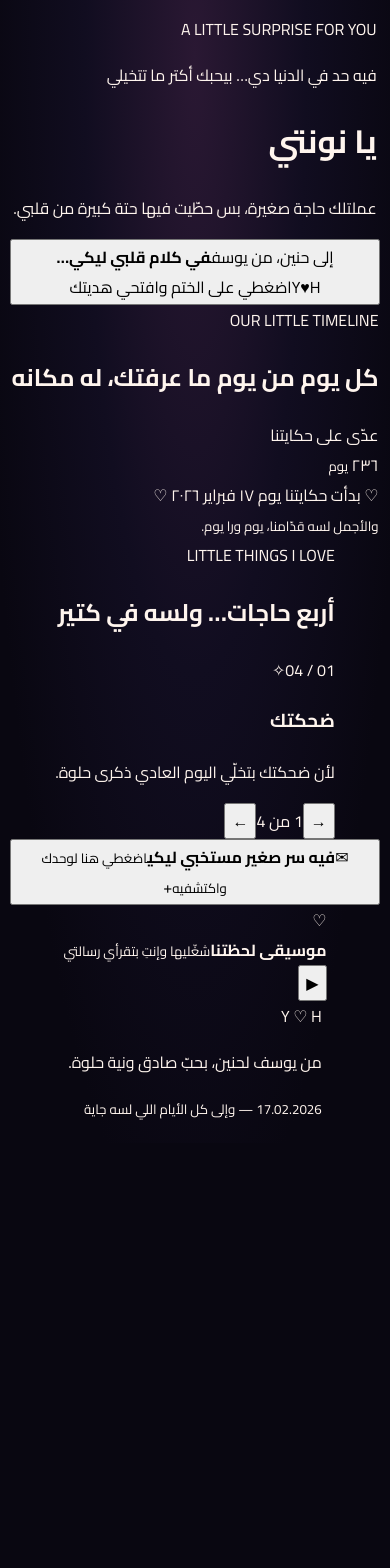
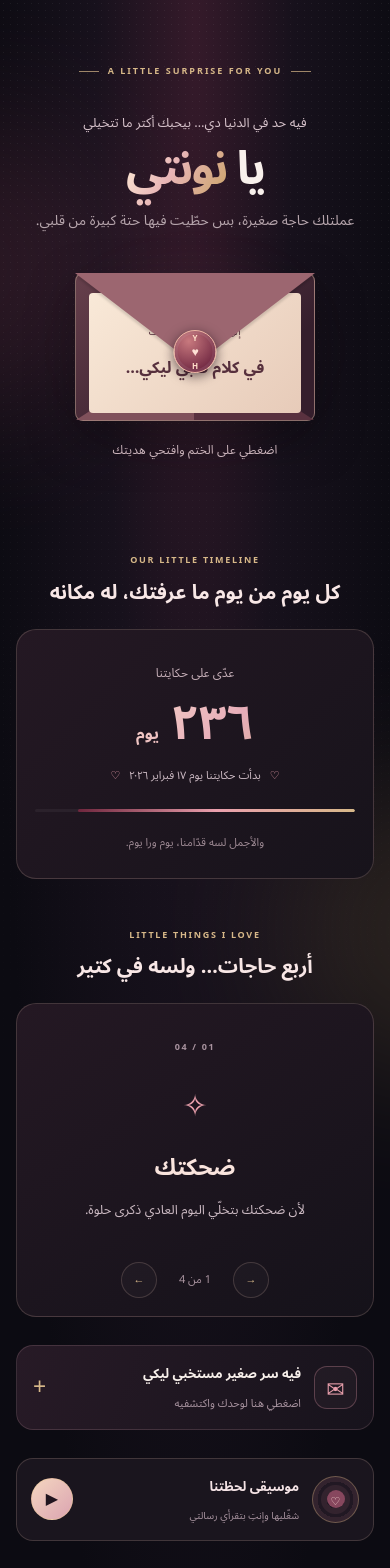
Before and after one commit to 2ed-code/Hansen-gift-from-daddy-, a React (Vite) app: page / in a window 390 px wide. Shown: the top 1568 px of the page. Before the commit the page ends 1143 px from the top, so only its background shows below. Built offline with nearby package versions, Linux system fonts and the light colour scheme.

Commit message:
Create premium mobile-first cinematic romantic theme

```diff
--- a/src/styles.css
+++ b/src/styles.css
@@ -1,107 +1,128 @@
-@import url('https://fonts.googleapis.com/css2?family=Cairo:wght@400;500;600;700;800;900&display=swap');
-
 :root {
-  font-family: 'Cairo', system-ui, sans-serif; color: #fff5ee; background: #090711;
-  font-synthesis: none; text-rendering: optimizeLegibility; -webkit-font-smoothing: antialiased;
-  --gold: #f5d49a; --gold-bright: #ffe6b5; --rose: #ff9db7; --muted: #c8b7c9;
+  color-scheme: dark;
+  font-family: "Cairo", "Noto Sans Arabic", system-ui, sans-serif;
+  font-synthesis: none;
+  text-rendering: optimizeLegibility;
+  -webkit-font-smoothing: antialiased;
+  --ink: #f8f0eb;
+  --muted: #b7a6ad;
+  --rose: #eaa0ad;
+  --rose-light: #ffd5d8;
+  --wine: #6f263d;
+  --gold: #d7b889;
+  --line: rgba(232, 194, 181, .19);
 }
 * { box-sizing: border-box; }
-html { min-width: 320px; background: #090711; }
-body { margin: 0; min-width: 320px; min-height: 100vh; }
-button { font: inherit; }
-button:focus-visible { outline: 2px solid var(--gold-bright); outline-offset: 4px; }
+html { min-width: 320px; background: #0c0b12; scroll-behavior: smooth; }
+body { margin: 0; min-width: 320px; min-height: 100vh; background: #0c0b12; }
+button { font: inherit; -webkit-tap-highlight-color: transparent; }
+button:focus-visible { outline: 2px solid var(--rose-light); outline-offset: 4px; }
 .page-shell {
-  position: relative; isolation: isolate; min-height: 100svh; overflow: hidden;
-  display: flex; flex-direction: column; align-items: center; justify-content: center;
-  padding: clamp(18px, 4vw, 48px) 14px 22px;
-  background: radial-gradient(ellipse at 50% 5%, #2a1833 0%, #110d20 40%, #090711 78%);
+  position: relative; isolation: isolate; min-height: 100svh; overflow: clip;
+  padding: 38px 16px 28px; color: var(--ink);
+  background: radial-gradient(ellipse at 50% 2%, #351a2a 0%, #17111c 36%, #0c0b12 76%);
 }
-.ambient { position: fixed; z-index: -2; width: 44vw; height: 44vw; min-width: 260px; min-height: 260px; border-radius: 50%; filter: blur(80px); opacity: .18; pointer-events: none; }
-.ambient-one { top: -12%; right: -8%; background: #a64c79; animation: ambient-drift 18s ease-in-out infinite alternate; }
-.ambient-two { bottom: -15%; left: -12%; background: #a87837; animation: ambient-drift 22s ease-in-out infinite alternate-reverse; }
-.star-field { position: fixed; inset: 0; z-index: -1; pointer-events: none; overflow: hidden; }
-.star { position: absolute; left: var(--x); top: var(--y); width: 3px; height: 3px; border-radius: 50%; background: #ffe6b5; opacity: .2; box-shadow: 0 0 10px #ffd9a0; animation: twinkle 3.8s ease-in-out var(--delay) infinite; }
-.love-card {
-  width: min(100%, 720px); position: relative; padding: clamp(22px, 5vw, 48px);
-  border: 1px solid rgba(245, 212, 154, .36); border-radius: clamp(24px, 5vw, 42px);
-  background: linear-gradient(150deg, rgba(31, 21, 39, .92), rgba(15, 12, 25, .94));
-  box-shadow: 0 24px 100px #0007, inset 0 1px 0 #fff1, 0 0 50px #a64c7912;
-  backdrop-filter: blur(18px); animation: card-enter .9s cubic-bezier(.2,.75,.2,1) both;
+.night-glow { position: absolute; z-index: -1; width: 300px; height: 300px; border-radius: 50%; pointer-events: none; opacity: .15; filter: blur(70px); }
+.glow-a { top: 120px; left: -180px; background: #d45e84; }
+.glow-b { top: 780px; right: -190px; background: #d4a86d; }
+.grain { position: absolute; inset: 0; z-index: -1; pointer-events: none; opacity: .06; background-image: radial-gradient(#fff 0.5px, transparent 0.5px); background-size: 7px 7px; mask-image: linear-gradient(to bottom, black, transparent 65%); }
+.intro, .surprise-stage, .reveal-panel, .time-section, .reasons-section, .secret-section, .music-card, .page-footer { width: min(100%, 560px); margin-inline: auto; }
+.intro { text-align: center; padding: 12px 4px 0; }
+.top-label { display: inline-flex; align-items: center; justify-content: center; gap: 9px; color: var(--gold); font: 700 9px/1.4 system-ui, sans-serif; letter-spacing: .22em; }
+.top-label i { width: 20px; height: 1px; background: var(--gold); opacity: .7; }
+.arabic-kicker { margin: 25px 0 3px; color: #d8c4cc; font-size: 13px; }
+.intro h1 { margin: 0; font-size: clamp(46px, 12vw, 76px); font-weight: 900; line-height: 1.28; letter-spacing: -.045em; }
+.intro h1 em { color: transparent; font-style: normal; background: linear-gradient(120deg, #fff2d9 8%, #e8b5b6 48%, #cda56d 90%); -webkit-background-clip: text; background-clip: text; }
+.intro-copy { margin: 8px 0 0; color: var(--muted); font-size: 14px; line-height: 1.9; }
+.surprise-stage { display: grid; place-items: center; min-height: 270px; padding: 4px 0 14px; }
+.envelope-button { position: relative; width: min(300px, 84vw); min-height: 225px; display: flex; flex-direction: column; align-items: center; justify-content: center; gap: 17px; padding: 8px 0 0; border: 0; color: var(--ink); background: transparent; cursor: pointer; }
+.envelope-glow { position: absolute; width: 190px; height: 120px; top: 38px; background: #e68fa71c; filter: blur(32px); border-radius: 50%; transition: opacity .35s ease; }
+.envelope { position: relative; display: block; width: 240px; max-width: 82vw; height: 148px; perspective: 800px; filter: drop-shadow(0 18px 24px #0005); }
+.envelope-back { position: absolute; inset: 0; border: 1px solid #e5c7ad70; border-radius: 8px; background: linear-gradient(140deg, #67404c, #351e2c 72%); }
+.envelope-back::before, .envelope-back::after { content: ""; position: absolute; bottom: 0; width: 0; height: 0; border-top: 78px solid transparent; }
+.envelope-back::before { left: 0; border-right: 120px solid #80515b; }
+.envelope-back::after { right: 0; border-left: 120px solid #59313f; }
+.envelope-paper { position: absolute; z-index: 1; left: 14px; right: 14px; bottom: 8px; height: 120px; display: flex; flex-direction: column; justify-content: center; align-items: center; gap: 9px; padding: 12px; border-radius: 4px; color: #57303d; background: linear-gradient(135deg, #f9e9d8, #e7cbb9); transition: transform .65s cubic-bezier(.2,.8,.2,1); }
+.envelope-paper span { font-size: 10px; letter-spacing: .06em; }
+.envelope-paper b { font-size: 16px; }
+.envelope-flap { position: absolute; z-index: 3; inset: 0 0 auto; height: 0; border-left: 120px solid transparent; border-right: 120px solid transparent; border-top: 92px solid #9c6670; transform-origin: top center; transition: transform .6s ease, filter .6s ease; filter: drop-shadow(0 3px 1px #0002); }
+.wax-seal { position: absolute; z-index: 4; top: 57px; left: 50%; transform: translateX(-50%); width: 43px; height: 43px; display: grid; place-items: center; border: 1px solid #eeb7a5; border-radius: 50%; color: #ffdfc9; background: radial-gradient(circle at 35% 25%, #c8797e, #762d46 72%); box-shadow: 0 3px 12px #1b0d16a6, inset 0 0 0 3px #ffffff13; font: 600 8px/1 system-ui, sans-serif; transition: opacity .2s ease, transform .4s ease; }
+.wax-seal span { margin: 0 1px; color: #ffe1d5; font-size: 12px; }
+.envelope-hint { color: #e2c9d1; font-size: 12px; letter-spacing: .015em; }
+.envelope-button.is-open .envelope-paper { transform: translateY(-68px); }
+.envelope-button.is-open .envelope-flap { transform: rotateX(180deg); }
+.envelope-button.is-open .wax-seal { opacity: 0; transform: translate(-50%, -12px) scale(.75); }
+.envelope-button:active .envelope { transform: scale(.985); }
+.reveal-panel { margin: 0 auto 48px; padding: clamp(23px, 6vw, 38px); border: 1px solid #d5b58e42; border-radius: 20px; background: linear-gradient(145deg, #251923eF, #17121ceF); box-shadow: 0 18px 55px #0003; animation: rise-in .55s ease both; }
+.section-eyebrow { color: var(--gold); font: 700 9px/1.7 system-ui, sans-serif; letter-spacing: .19em; text-align: center; }
+.reveal-panel h2 { margin: 12px 0 18px; color: #ffe5df; font-size: clamp(21px, 5vw, 27px); line-height: 1.65; text-align: center; }
+.reveal-panel p { margin: 13px 0; color: #e0d0d5; font-size: 14px; line-height: 2.1; }
+.letter-end { display: flex; justify-content: space-between; gap: 12px; align-items: center; margin-top: 22px; padding-top: 17px; border-top: 1px solid var(--line); color: var(--rose-light); font-size: 13px; }
+.letter-end b { color: var(--gold); }
+.time-section, .reasons-section { margin-top: 48px; text-align: center; }
+.time-section > h2, .reasons-section > h2 { margin: 9px 0 20px; font-size: clamp(20px, 5vw, 25px); line-height: 1.6; color: #f8e7e6; }
+.counter-card { padding: 25px 18px 20px; border: 1px solid var(--line); border-radius: 20px; background: linear-gradient(135deg, #241823, #17131b); box-shadow: 0 15px 42px #0002, inset 0 1px #fff08; }
+.counter-caption { color: #c6afb8; font-size: 12px; }
+.counter-number { margin: 3px 0 7px; color: transparent; background: linear-gradient(130deg, #fff0d4, #e7adb9 60%, #d4b37c); -webkit-background-clip: text; background-clip: text; font-size: clamp(48px, 12vw, 68px); font-weight: 900; line-height: 1.35; font-variant-numeric: tabular-nums; }
+.counter-number small { font-size: 16px; font-weight: 600; }
+.counter-date { display: flex; flex-wrap: wrap; align-items: center; justify-content: center; gap: 9px; color: #cdbbc4; font-size: 11px; }
+.counter-date span { color: var(--rose); }
+.counter-progress { height: 3px; margin: 22px 0 12px; border-radius: 4px; overflow: hidden; background: #ffffff0c; }
+.counter-progress span { display: block; height: 100%; border-radius: inherit; background: linear-gradient(90deg, var(--wine), var(--rose), var(--gold)); transition: width .5s ease; }
+.counter-footnote { color: #9f8b95; font-size: 11px; }
+.reason-card { padding: 24px 20px 18px; border: 1px solid var(--line); border-radius: 20px; background: linear-gradient(145deg, #241823, #15121a); animation: soft-in .25s ease both; }
+.reason-number { color: #a9939f; font: 700 9px/1.5 system-ui, sans-serif; letter-spacing: .18em; }
+.reason-symbol { display: block; margin: 13px 0 4px; color: var(--rose); font-size: 30px; }
+.reason-card h3 { margin: 5px 0; color: #f9e4dd; font-size: 23px; }
+.reason-card p { min-height: 48px; margin: 6px 0 16px; color: #cdbbc4; font-size: 13px; line-height: 1.9; }
+.reason-controls { display: flex; justify-content: center; align-items: center; gap: 22px; color: #a9939f; font-size: 11px; }
+.reason-controls button { width: 36px; height: 36px; border: 1px solid var(--line); border-radius: 50%; color: var(--gold); background: #ffffff06; cursor: pointer; }
+.reason-controls button:active { transform: scale(.94); }
+.secret-section { margin-top: 28px; }
+.secret-toggle { display: flex; align-items: center; gap: 13px; width: 100%; min-height: 76px; padding: 14px 16px; text-align: right; color: var(--ink); border: 1px solid #d6a4b12e; border-radius: 17px; background: linear-gradient(110deg, #271a26, #17131c); cursor: pointer; }
+.secret-icon { flex: 0 0 43px; height: 43px; display: grid; place-items: center; border: 1px solid #eaa0ad4a; border-radius: 13px; color: var(--rose); background: #eaa0ad0b; font-size: 22px; }
+.secret-toggle > span:nth-child(2) { flex: 1; display: flex; flex-direction: column; gap: 4px; }
+.secret-toggle b { font-size: 13px; }
+.secret-toggle small { color: #a994a0; font-size: 11px; }
+.secret-arrow { color: var(--gold); font-size: 23px; }
+.secret-note { margin-top: 10px; padding: 21px; border: 1px solid var(--line); border-radius: 16px; color: #dfcdd4; background: #1a151e; animation: rise-in .35s ease both; }
+.secret-star { display: block; color: var(--gold); text-align: center; font-size: 23px; }
+.secret-note p { margin: 10px 0; font-size: 13px; line-height: 2.1; }
+.secret-note b { display: block; margin-top: 12px; color: var(--rose-light); text-align: center; font-size: 12px; }
+.music-card { display: flex; align-items: center; gap: 13px; margin-top: 28px; padding: 14px; border: 1px solid var(--line); border-radius: 17px; background: #1a151e; }
+.vinyl { flex: 0 0 47px; height: 47px; display: grid; place-items: center; border: 1px solid #e8c58b54; border-radius: 50%; color: #f3c6d1; background: repeating-radial-gradient(circle, #33232e 0 5px, #211823 6px 9px); }
+.vinyl span { display: grid; place-items: center; width: 18px; height: 18px; border-radius: 50%; color: #ffdfd8; background: #87475e; font-size: 11px; }
+.vinyl.spinning { animation: spin 5s linear infinite; }
+.music-copy { flex: 1; display: flex; flex-direction: column; gap: 4px; }
+.music-copy b { color: #f4e3e5; font-size: 13px; }
+.music-copy small { color: #a994a0; font-size: 10px; }
+.play-button { flex: 0 0 42px; width: 42px; height: 42px; border: 1px solid #e8c58b6e; border-radius: 50%; color: #21151f; background: linear-gradient(135deg, #f4d6c0, #dba4b1); cursor: pointer; }
+.music-error { width: min(100%, 560px); margin: 10px auto; color: #ffcad5; font-size: 12px; text-align: center; }
+.page-footer { padding: 40px 0 18px; text-align: center; }
+.footer-mark { color: var(--gold); font: 700 14px/1.4 system-ui, sans-serif; letter-spacing: .08em; }
+.footer-mark span { color: var(--rose); padding: 0 5px; }
+.page-footer p { margin: 7px 0; color: #c3adb7; font-size: 12px; }
+.page-footer small { color: #766773; font: 10px/1.6 system-ui, sans-serif; letter-spacing: .04em; }
+.heart-rain { position: fixed; inset: 0; z-index: 10; overflow: hidden; pointer-events: none; }
+.falling-heart { position: absolute; top: -24px; color: var(--rose-light); text-shadow: 0 0 12px #eaa0ad77; animation: fall 2.3s ease-in forwards; }
+@keyframes fall { 0% { transform: translateY(0) rotate(0); opacity: 0; } 15% { opacity: .9; } 100% { transform: translateY(85vh) rotate(80deg); opacity: 0; } }
+@keyframes rise-in { from { opacity: 0; transform: translateY(12px); } to { opacity: 1; transform: translateY(0); } }
+@keyframes soft-in { from { opacity: .5; transform: translateY(4px); } to { opacity: 1; transform: translateY(0); } }
+@keyframes spin { to { transform: rotate(360deg); } }
+@media (min-width: 760px) {
+  .page-shell { padding-top: 52px; }
+  .surprise-stage { min-height: 300px; }
+  .envelope { transform: scale(1.08); }
 }
-.top-ornament { display: flex; align-items: center; justify-content: center; gap: 12px; color: var(--gold); font-size: 15px; }
-.top-ornament span { width: 58px; height: 1px; background: linear-gradient(90deg, transparent, #d7ad70); }
-.top-ornament span:last-child { transform: rotate(180deg); }
-.eyebrow { margin: 12px 0 4px; color: var(--muted); text-align: center; font-size: .8rem; letter-spacing: .04em; }
-.royal-names { text-align: center; }
-.royal-names h1 { display: flex; justify-content: center; align-items: center; gap: clamp(10px, 3vw, 22px); margin: 0; font-size: clamp(2rem, 7vw, 3.55rem); font-weight: 900; line-height: 1.4; }
-.royal-names h1 span { color: transparent; background: linear-gradient(130deg, #fff0ce, #d9ad70 58%, #fff0cf); background-clip: text; -webkit-background-clip: text; }
-.royal-names h1 b { font-size: .9em; color: var(--rose); font-weight: 500; animation: heartbeat 2s ease-in-out infinite; }
-.royal-names > p { margin: 2px 0 0; color: #d9c7d8; font-size: clamp(.86rem, 2.6vw, 1.05rem); }
-.heart-emblem { height: 148px; display: grid; place-items: center; position: relative; margin: 12px auto 2px; width: 190px; }
-.main-heart { display: block; color: #ff8eac; font-size: 76px; line-height: 1; text-shadow: 0 0 12px #ff6b9b99, 0 0 40px #ff6b9b55; animation: heartbeat 2.1s ease-in-out infinite; }
-.orbit { position: absolute; width: 108px; height: 108px; border: 1px solid #e5bc8355; border-radius: 50%; }
-.orbit-one { transform: scaleX(1.55) rotate(-28deg); animation: orbit-spin 16s linear infinite; }
-.orbit-two { transform: scaleX(1.55) rotate(52deg); border-color: #ff9db744; animation: orbit-spin 22s linear infinite reverse; }
-.tiny-spark { position: absolute; color: var(--gold-bright); font-size: 18px; }
-.spark-one { top: 19px; right: 34px; }
-.spark-two { bottom: 17px; left: 33px; color: var(--rose); }
-.days-counter { display: flex; justify-content: center; align-items: center; gap: 16px; width: fit-content; max-width: 100%; margin: 5px auto 25px; padding: 13px 25px; border: 1px solid #f5d49a55; border-radius: 22px; background: linear-gradient(120deg, #f5d49a0c, #ff9db710); box-shadow: inset 0 0 20px #fff1; }
-.counter-heart { color: var(--rose); font-size: 26px; }
-.days-counter > div { display: flex; flex-direction: column; align-items: center; }
-.days-number { color: var(--gold-bright); font-size: clamp(2.2rem, 7vw, 3rem); font-weight: 900; line-height: 1.1; font-variant-numeric: tabular-nums; }
-.days-label { color: #ddcbdc; font-size: .78rem; }
-.counter-calendar { color: var(--gold); font-size: 28px; }
-.love-letter { padding: clamp(18px, 4vw, 28px); border-radius: 22px; border: 1px solid #fff1; border-right: 3px solid #d6ac74; background: linear-gradient(130deg, #08070e8c, #25162a70); color: #f5eaf0; line-height: 2; font-size: clamp(.94rem, 2.6vw, 1.05rem); }
-.letter-kicker { margin: 0 0 5px; color: var(--gold); font-size: .8rem; font-weight: 700; }
-.love-letter h2 { margin: 0 0 12px; font-size: clamp(1.3rem, 4vw, 1.7rem); color: #fff0dc; }
-.love-letter h2 span { color: var(--rose); }
-.love-letter > p:not(.letter-kicker) { margin: 10px 0; }
-.letter-signature { margin-top: 18px; padding-top: 14px; border-top: 1px dashed #d7ad704d; color: #f4d8aa; font-size: .9rem; }
-.letter-signature span { color: var(--rose); font-weight: 800; }
-.actions { display: flex; flex-wrap: wrap; justify-content: center; gap: 12px; margin-top: 22px; }
-.button { min-height: 48px; display: inline-flex; align-items: center; justify-content: center; gap: 9px; padding: 11px 20px; border-radius: 999px; cursor: pointer; transition: transform .2s ease, box-shadow .2s ease, background .2s ease; font-weight: 800; }
-.button:hover { transform: translateY(-2px); }
-.button:active { transform: scale(.98); }
-.button-primary { color: #241523; border: 1px solid #ffe6b5; background: linear-gradient(110deg, #f5d49a, #ffb5c8); box-shadow: 0 6px 22px #eab6a21f; }
-.button-secret { color: #f9e9f0; border: 1px solid #ff9db766; background: #ff9db710; }
-.button-secret:hover { background: #ff9db71d; box-shadow: 0 0 22px #ff9db71a; }
-.secret-message { margin-top: 18px; padding: 22px; border: 1px solid #ff9db744; border-radius: 22px; background: #ff9db708; animation: secret-reveal .5s ease both; }
-.secret-message[hidden] { display: none; }
-.secret-seal { display: grid; place-items: center; width: 38px; height: 38px; margin: 0 auto 10px; border: 1px solid #ff9db766; border-radius: 50%; color: var(--rose); }
-.secret-message .letter-kicker { text-align: center; }
-.secret-message > p:not(.letter-kicker) { margin: 8px 0; color: #f0dfec; font-size: .94rem; line-height: 2; }
-.secret-signature { display: block; margin-top: 10px; text-align: center; color: var(--gold); font-weight: 800; }
-.signature { text-align: center; margin-top: 25px; color: var(--gold); }
-.signature > span { font-size: 18px; }
-.signature p { margin: 4px 0 0; font-size: .92rem; }
-.signature small { color: #a99aaf; font-size: .76rem; }
-.music-button { position: fixed; z-index: 5; bottom: max(14px, env(safe-area-inset-bottom)); left: 50%; transform: translateX(-50%); display: inline-flex; align-items: center; justify-content: center; gap: 10px; min-height: 48px; padding: 10px 19px; white-space: nowrap; color: #fff0d6; background: #17101eef; border: 1px solid #e8c58b88; border-radius: 999px; box-shadow: 0 8px 30px #0006; backdrop-filter: blur(12px); cursor: pointer; }
-.music-button:hover { background: #302035; }
-.music-button.is-playing .music-icon { animation: music-pulse 1s ease-in-out infinite; }
-.music-icon { color: var(--gold); font-size: 1.25rem; }
-.music-error { position: fixed; z-index: 6; bottom: 68px; left: 12px; right: 12px; margin: 0 auto; width: fit-content; max-width: calc(100% - 24px); padding: 9px 13px; border-radius: 12px; background: #261723; color: #ffe0e8; font-size: .8rem; text-align: center; }
-.page-note { margin: 18px 0 55px; color: #8f8198; font-size: .72rem; text-align: center; }
-.heart-rain { position: fixed; inset: 0; z-index: 10; overflow: hidden; pointer-events: none; }
-.falling-heart { position: absolute; top: -40px; opacity: 0; animation-name: fall; animation-timing-function: ease-in; animation-fill-mode: forwards; filter: drop-shadow(0 0 7px #ff8eac66); }
-@keyframes fall { 0% { transform: translate3d(0, -5vh, 0) rotate(0); opacity: 0; } 12% { opacity: .95; } 100% { transform: translate3d(30px, 110vh, 0) rotate(360deg); opacity: 0; } }
-@keyframes heartbeat { 0%, 100% { transform: scale(1); } 12% { transform: scale(1.09); } 24% { transform: scale(1); } 36% { transform: scale(1.05); } }
-@keyframes twinkle { 0%, 100% { opacity: .15; transform: scale(.8); } 50% { opacity: .8; transform: scale(1.5); } }
-@keyframes orbit-spin { to { rotate: 360deg; } }
-@keyframes ambient-drift { to { transform: translate(8vw, 5vh) scale(1.12); } }
-@keyframes card-enter { from { opacity: 0; transform: translateY(20px) scale(.985); } to { opacity: 1; transform: translateY(0) scale(1); } }
-@keyframes secret-reveal { from { opacity: 0; transform: translateY(8px); } to { opacity: 1; transform: translateY(0); } }
-@keyframes music-pulse { 50% { transform: scale(1.15); } }
-@media (max-width: 480px) {
-  .page-shell { padding: 14px 10px 20px; justify-content: flex-start; }
-  .love-card { padding: 23px 16px; border-radius: 25px; }
-  .heart-emblem { height: 125px; transform: scale(.88); margin: 4px auto 0; }
-  .days-counter { margin-bottom: 18px; padding: 10px 17px; gap: 12px; }
-  .love-letter { padding: 17px 15px; line-height: 1.95; }
-  .actions { flex-direction: column; align-items: stretch; }
-  .button { width: 100%; }
-  .secret-message { padding: 18px 15px; }
-  .music-button { bottom: max(12px, env(safe-area-inset-bottom)); }
-  .page-note { margin-top: 16px; margin-bottom: 64px; }
+@media (max-width: 380px) {
+  .page-shell { padding: 28px 12px 20px; }
+  .arabic-kicker { font-size: 12px; }
+  .intro-copy { font-size: 12px; }
+  .surprise-stage { min-height: 250px; }
+  .envelope { transform: scale(.91); }
+  .envelope-button.is-open .envelope { transform: scale(.91); }
+  .reveal-panel { padding: 22px 17px; }
+  .counter-card { padding-inline: 12px; }
 }
 @media (prefers-reduced-motion: reduce) {
   *, *::before, *::after { animation-duration: .01ms !important; animation-iteration-count: 1 !important; scroll-behavior: auto !important; transition-duration: .01ms !important; }
```
